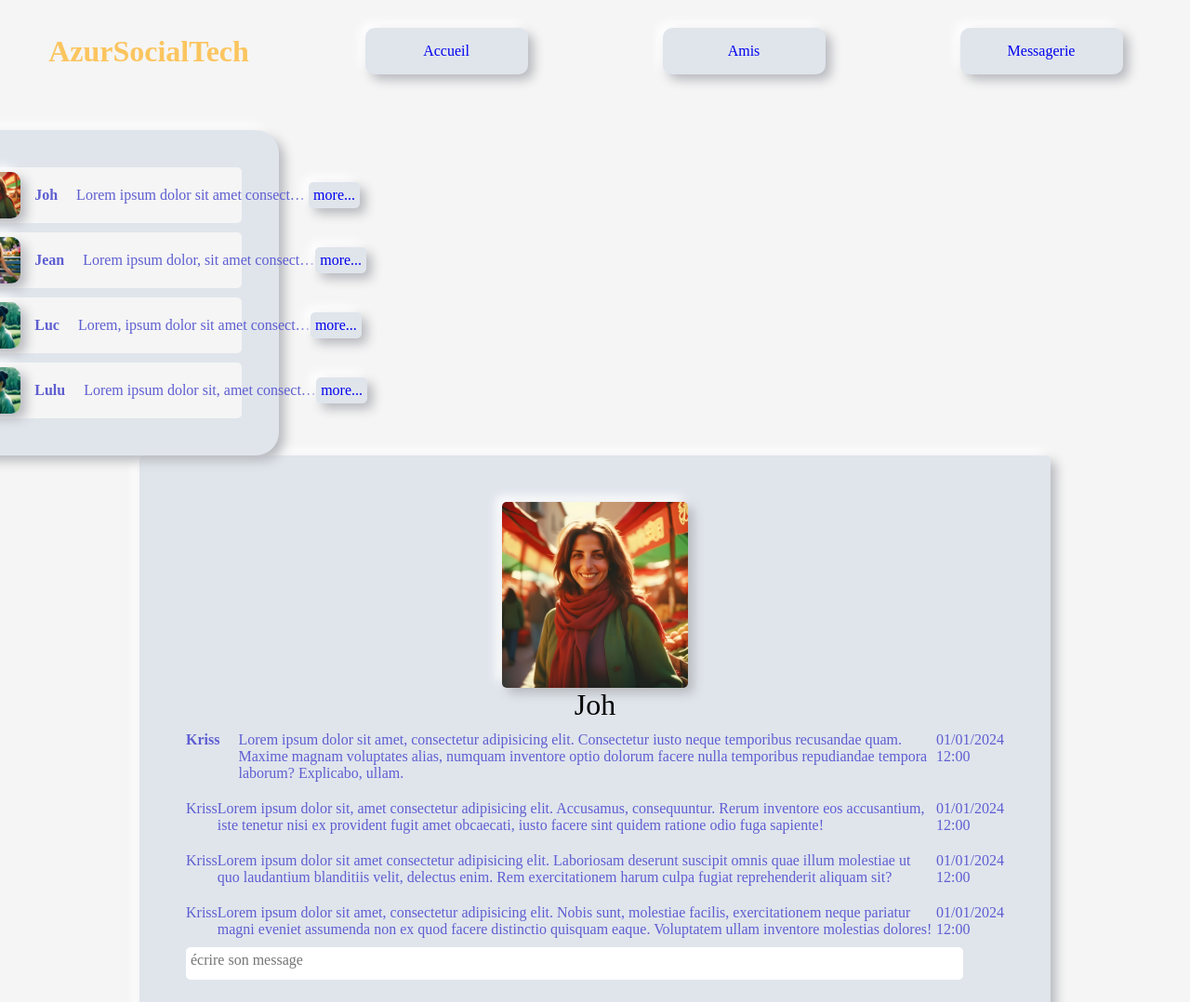
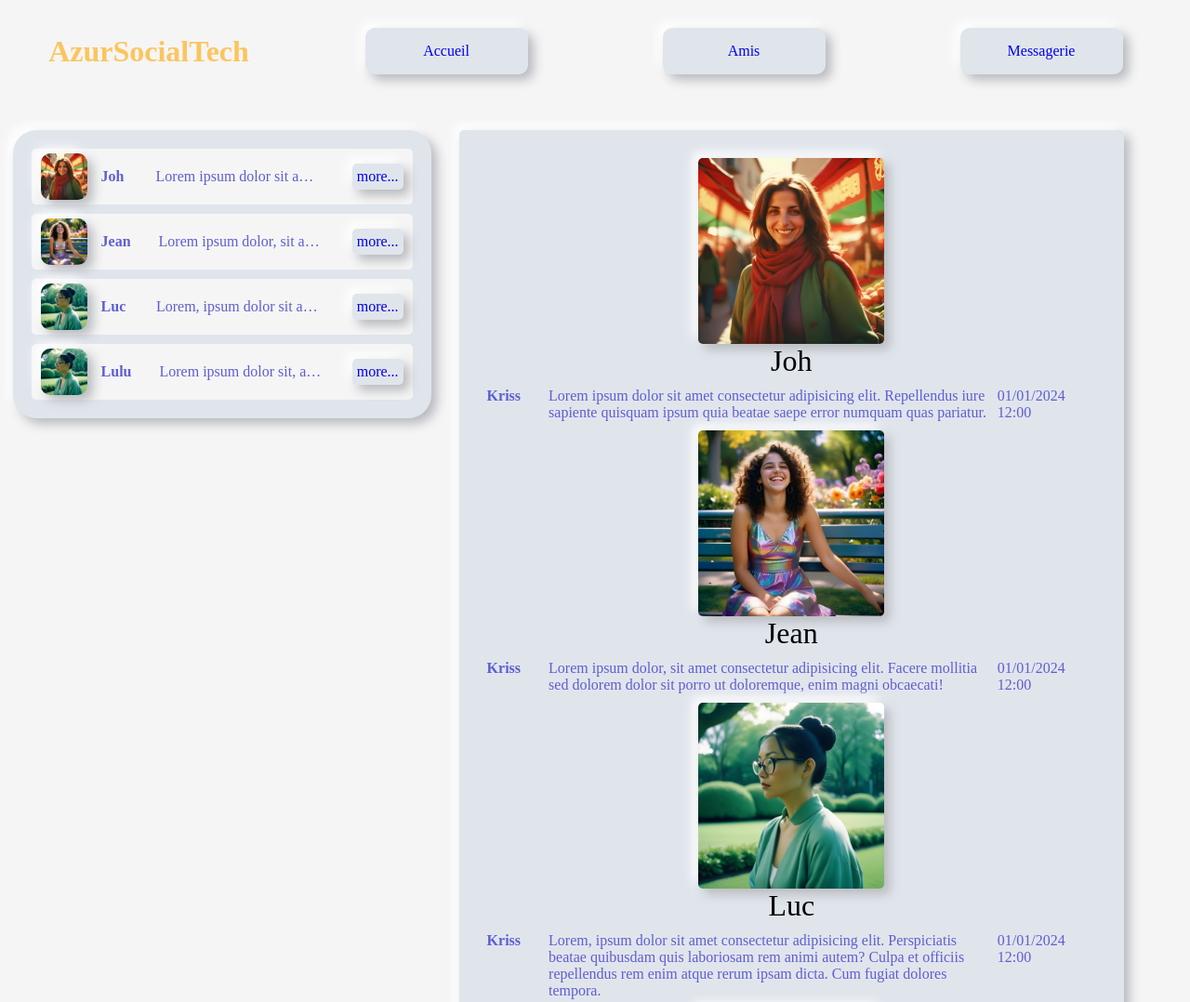
Before and after one commit to Christophe-miranville/azursocialtech, a plain HTML site: page messenger.html in a window 1280 px wide. Shown: the top 1078 px of the page at 93% size. Drawn offline with Linux system fonts and the light colour scheme.

Commit message:
edit_css_messenger_and_use_json

```diff
--- a/css/messenger.css
+++ b/css/messenger.css
@@ -1,11 +1,18 @@
 main {
     padding: 20px 150px;
+}
+
+.section_container {
+    display: grid;
+    grid-template-columns: 32% 73%;
+    justify-items: end;
+    gap: 30px;
 }
 
 .messenger {
     display: flex;
     flex-direction: column;
-    padding: 50px;
+    padding: 30px;
     border-radius: 5px;
     background-color: #e0e5ec;
     box-shadow: 6px 6px 12px #b8b9be, -6px -6px 12px #ffffff;
@@ -27,12 +34,17 @@ img {
     margin: 0;
 }
 
-.section_container {
-    display: grid;
-    grid-template-columns: 25% 75%;
-    justify-items: end;
-    gap: 50px;
+.message{
+    display: flex;
+    justify-content: space-between;
 }
+
+.last_message{
+    width: 80%;
+    padding: 0 10px;
+}
+
+
 
 /*Right section*/
 
@@ -41,10 +53,10 @@ img {
 }
 
 .discussions {
+    width: 450px;
     align-items: center;
     border-radius: 25px;
-    padding: 30px;
-    width: 80%;
+    padding: 10px;
     background-color: #e0e5ec;
     box-shadow: 6px 6px 12px #b8b9be, -6px -6px 12px #ffffff;
 }
@@ -106,8 +118,16 @@ textarea {
 }
 
 .discussion div p:last-of-type {
-    max-width: 250px;
+    max-width: 200px;
     white-space: nowrap;
     overflow: hidden;
     text-overflow: ellipsis;
 }
+
+@media (max-width: 1023px) {
+
+}
+
+@media (max-width: 767px) {
+
+}
--- a/js/messenger.js
+++ b/js/messenger.js
@@ -3,14 +3,15 @@ async function loadMessengerData() {
         const res = await fetch("json/messenger.json");
         const data = await res.json();
 
-        messengerView(data.discussions);
+        discussionView(data.discussions);
+        messengerDetails(data.discussions);
     } catch (error) {
         console.error("Erreur lors du chargement", error);
     }
 }
 
-function messengerView(discussions) {
-    const messengerContainer = document.getElementById("discussions-container");
+function discussionView(discussions) {
+    const discussionContainer = document.getElementById("discussions-container");
 
     discussions.forEach(discussion => {
         const discussionElement = document.createElement("div");
@@ -24,9 +25,32 @@ function messengerView(discussions) {
                     </div>
                     <button><a href="messenger.html">more...</a></button>
         `;
-        messengerContainer.appendChild(discussionElement);
+        discussionContainer.appendChild(discussionElement);
     });
 
 }
 
+function messengerDetails(discussions) {
+    const messengerContainer = document.getElementById("messenger-container");
+
+    discussions.forEach(discussion => {
+        const messengerElement = document.createElement("div");
+        messengerElement.classList.add("messages");
+
+        messengerElement.innerHTML =
+            ` <div class="profil_messenger">
+                        <img src="${discussion.picture}" alt="discussion_picture">
+                        <p class="name_messenger">${discussion.pseudo}</p>
+                    </div>
+                    <div class="message">
+                        <p class="name_contact">Kriss</p>
+                        <p class="last_message">${discussion.last_message}</p>
+                        <p date>01/01/2024 12:00</p>
+                    </div>
+                    `;
+        messengerContainer.appendChild(messengerElement);
+    })
+
+}
+
 document.addEventListener("DOMContentLoaded", loadMessengerData);
--- a/json/messenger.json
+++ b/json/messenger.json
@@ -3,21 +3,41 @@
       {
         "pseudo": "Joh",
         "last_message": "Lorem ipsum dolor sit amet consectetur adipisicing elit. Repellendus iure sapiente quisquam ipsum quia beatae saepe error numquam quas pariatur.",
+        "messages":[
+          "blabla",
+          "blibli",
+          "blublu"
+        ],
         "picture": "/img/profil (2).jpg"
       },
       {
         "pseudo": "Jean",
         "last_message": "Lorem ipsum dolor, sit amet consectetur adipisicing elit. Facere mollitia sed dolorem dolor sit porro ut doloremque, enim magni obcaecati!",
+        "messages":[
+          "blabla",
+          "blibli",
+          "blublu"
+        ],
         "picture": "/img/profil (3).jpg"
       },
       {
         "pseudo": "Luc",
         "last_message": "Lorem, ipsum dolor sit amet consectetur adipisicing elit. Perspiciatis beatae quibusdam quis laboriosam rem animi autem? Culpa et officiis repellendus rem enim atque rerum ipsam dicta. Cum fugiat dolores tempora.",
+        "messages":[
+          "blabla",
+          "blibli",
+          "blublu"
+        ],
         "picture": "/img/profil (4).jpg"
       },
       {
         "pseudo": "Lulu",
         "last_message": "Lorem ipsum dolor sit, amet consectetur adipisicing elit. Ab similique non vero rem officiis soluta libero, nesciunt tempora perspiciatis dolorum quis maiores quod minus quia voluptate esse ducimus facilis illum alias temporibus qui iusto labore.",
+        "messages":[
+          "blabla",
+          "blibli",
+          "blublu"
+        ],
         "picture": "/img/profil (4).jpg"
       }
     ]
--- a/messenger.html
+++ b/messenger.html
@@ -23,20 +23,21 @@
             <section class="left">
 
                 <div class="discussions" id="discussions-container"></div>
-        </div>
+
 
             </section>
             <section class="right">
 
 
-            <div class="messenger">
-                <div class="profil_messenger">
+                <div class="messenger" id="messenger-container">
+                    <!-- <div class="profil_messenger">
                         <img src="/img/profil (2).jpg" alt="">
                         <p class="name_messenger">Joh</p>
                     </div>
                     <div class="message">
                         <p class="name_contact">Kriss</p>
-                    <p class="last_message">Lorem ipsum dolor sit amet, consectetur adipisicing elit. Consectetur iusto
+                        <p class="last_message">Lorem ipsum dolor sit amet, consectetur adipisicing elit. Consectetur
+                            iusto
                             neque temporibus
                             recusandae quam. Maxime magnam voluptates alias, numquam inventore optio dolorum facere
                             nulla temporibus repudiandae tempora laborum? Explicabo, ullam.</p>
@@ -66,7 +67,7 @@
                             eaque. Voluptatem ullam inventore molestias dolores!</p>
                         <p>01/01/2024 12:00</p>
                     </div>
-                <textarea placeholder="écrire son message" name="" id=""></textarea>
+                    <textarea placeholder="écrire son message" name="" id=""></textarea> -->
                 </div>
 
             </section>
```
Lines whose indentation alone changed are shown as unchanged.
